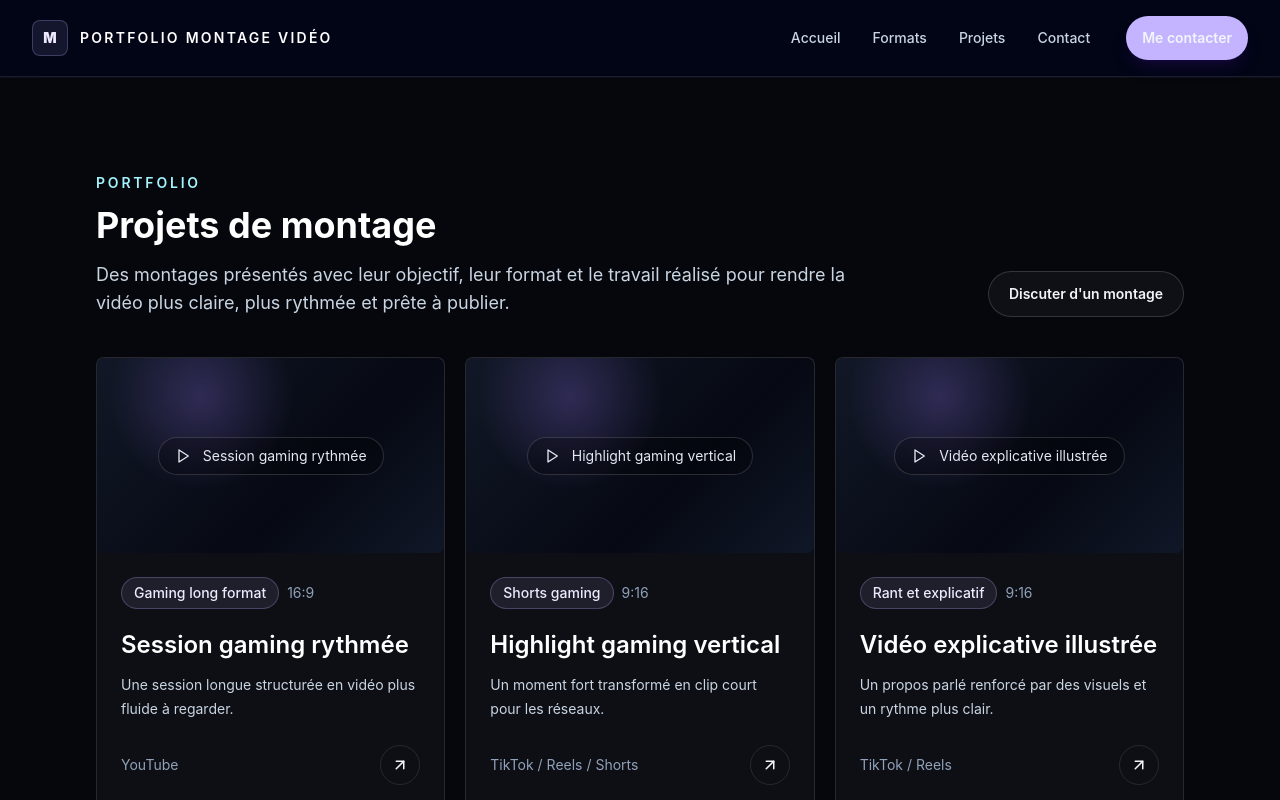
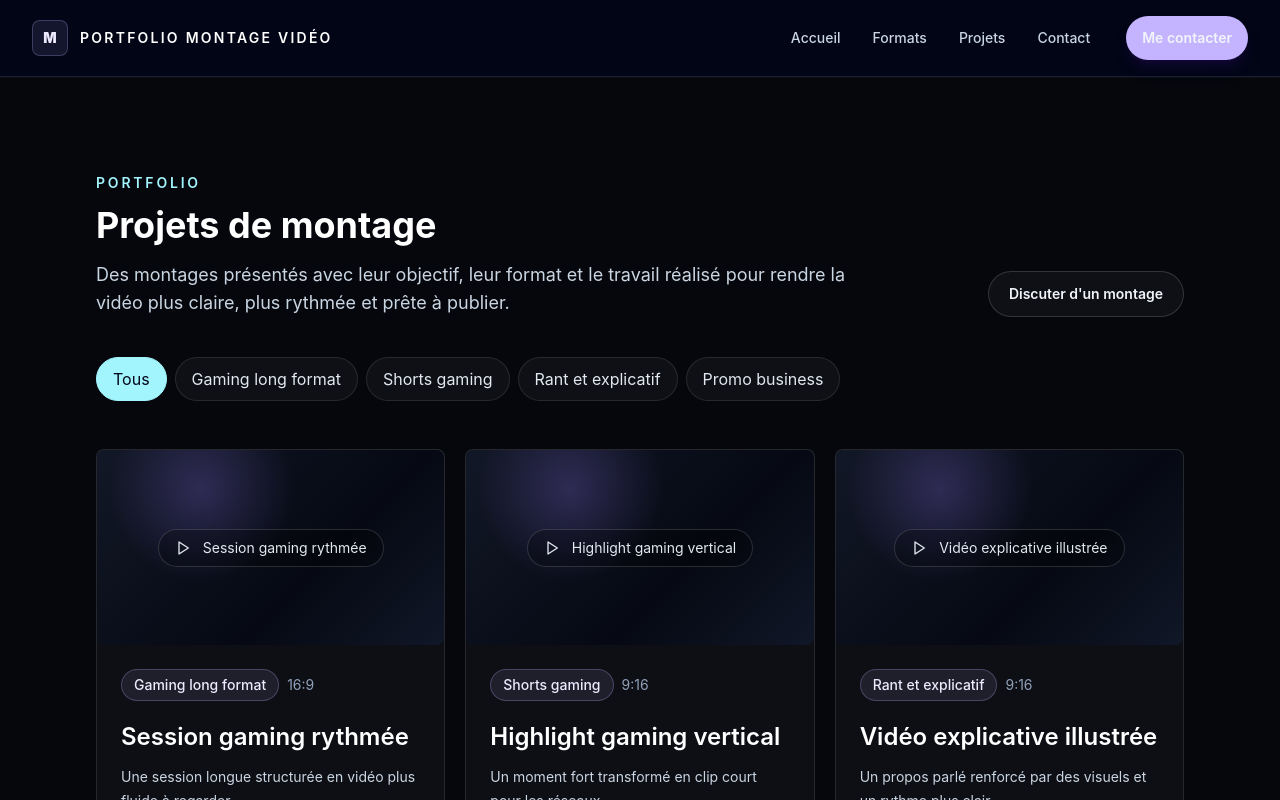
Before and after one commit to Palawizard/editing-portfolio, a SvelteKit app: page /projets in a window 1280 px wide. Shown: the top 800 px of the page. Built offline with nearby package versions, Linux system fonts and the light colour scheme.

Commit message:
feat(projects): add category filters

```diff
--- a/src/routes/projets/+page.svelte
+++ b/src/routes/projets/+page.svelte
@@ -3,7 +3,27 @@
 	import Button from '$lib/components/ui/Button.svelte';
 	import Container from '$lib/components/ui/Container.svelte';
 	import SectionHeader from '$lib/components/ui/SectionHeader.svelte';
+	import { projectCategoryLabels } from '$lib/content/formats';
 	import { projects } from '$lib/content/projects';
+	import type { ProjectCategory } from '$lib/types/project';
+
+	type CategoryFilter = ProjectCategory | 'all';
+
+	let selectedCategory = $state<CategoryFilter>('all');
+
+	const categoryFilters: { id: CategoryFilter; label: string }[] = [
+		{ id: 'all', label: 'Tous' },
+		{ id: 'gaming-long-form', label: projectCategoryLabels['gaming-long-form'] },
+		{ id: 'gaming-short-form', label: projectCategoryLabels['gaming-short-form'] },
+		{ id: 'explainer-short-form', label: projectCategoryLabels['explainer-short-form'] },
+		{ id: 'business-promo', label: projectCategoryLabels['business-promo'] }
+	];
+
+	const filteredProjects = $derived(
+		selectedCategory === 'all'
+			? projects
+			: projects.filter((project) => project.category === selectedCategory)
+	);
 </script>
 
 <svelte:head>
@@ -25,8 +45,26 @@
 			<Button href="/contact" variant="secondary">Discuter d'un montage</Button>
 		</div>
 
+		<div class="mt-10 flex gap-2 overflow-x-auto pb-2" aria-label="Filtrer les projets">
+			{#each categoryFilters as filter (filter.id)}
+				<button
+					class={[
+						'min-h-11 shrink-0 rounded-full border px-4 py-2 text-sm font-semibold transition',
+						selectedCategory === filter.id
+							? 'border-cyan-200 bg-cyan-200 text-slate-950'
+							: 'border-white/10 bg-white/[0.04] text-slate-200 hover:border-white/30 hover:bg-white/[0.08]'
+					]}
+					type="button"
+					aria-pressed={selectedCategory === filter.id}
+					onclick={() => (selectedCategory = filter.id)}
+				>
+					{filter.label}
+				</button>
+			{/each}
+		</div>
+
 		<div class="mt-10 grid gap-5 md:grid-cols-2 xl:grid-cols-3">
-			{#each projects as project (project.slug)}
+			{#each filteredProjects as project (project.slug)}
 				<ProjectCard {project} />
 			{/each}
 		</div>
```
